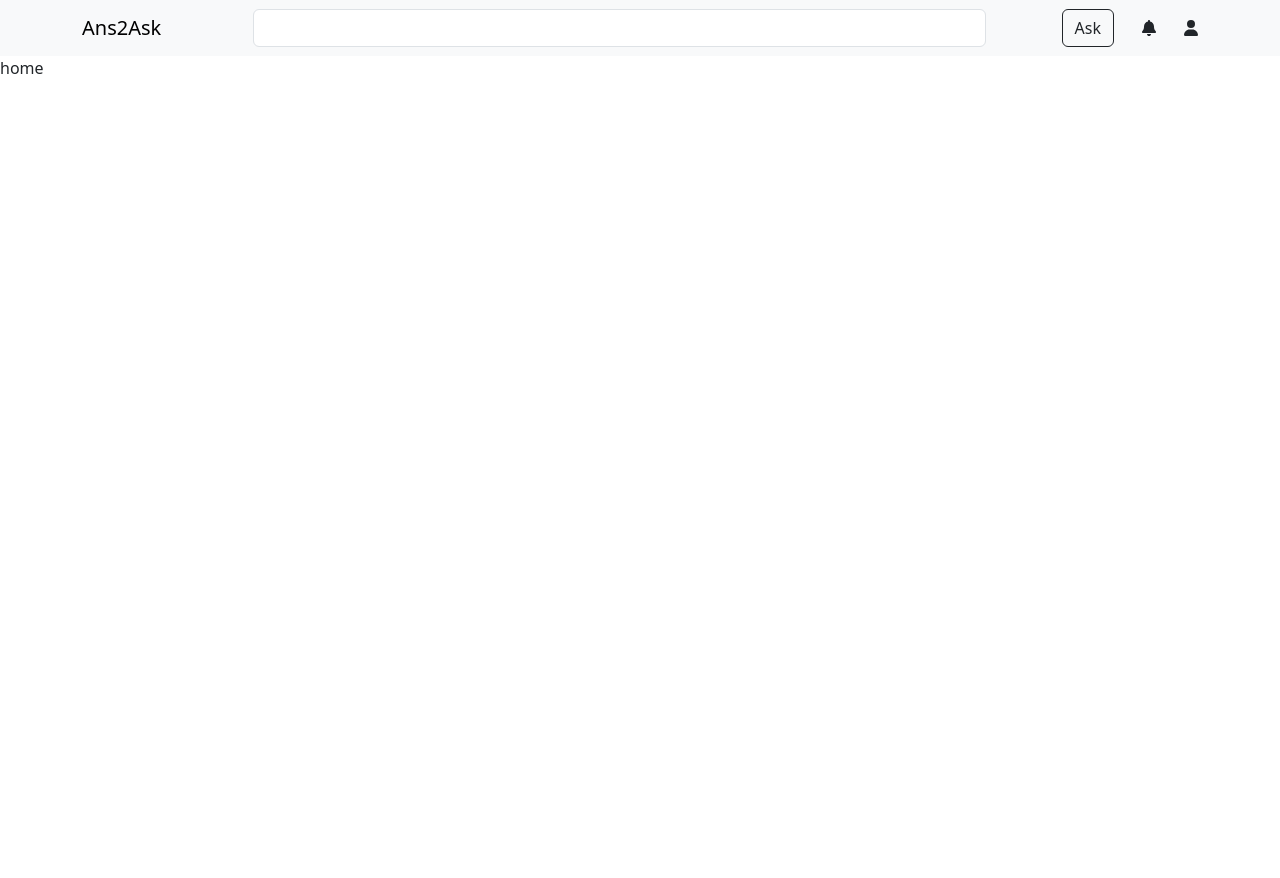
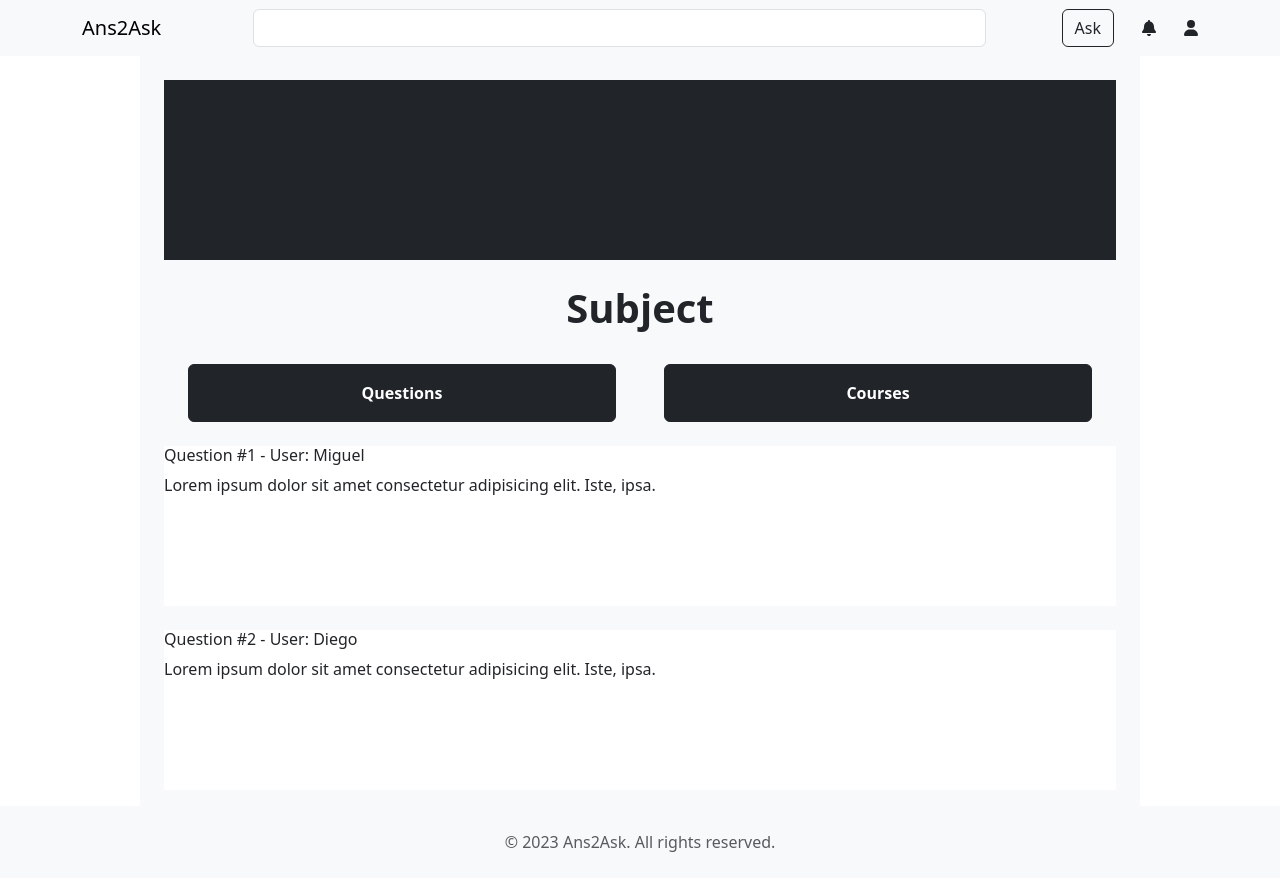
Before and after one commit to maikyh/Ans2Ask, a React (Create React App) app in the folder ans2ask-ui/: page /home in a window 1280 px wide. Before the commit the page ends 800 px from the top, so only its background shows below. Built offline with nearby package versions, Linux system fonts and the light colour scheme.

Commit message:
Added the footer, and Question component on home

```diff
--- a/ans2ask-ui/src/components/Footer/Footer.jsx
+++ b/ans2ask-ui/src/components/Footer/Footer.jsx
@@ -0,0 +1,14 @@
+import React from "react";
+import "./Footer.css";
+
+export default function Footer() {
+    return (
+        <footer className="bg-light py-4">
+            <div className="container text-center">
+                <p className="text-muted mb-0">
+                    &copy; {new Date().getFullYear()} Ans2Ask. All rights reserved.
+                </p>
+            </div>
+        </footer>
+    );
+  }
--- a/ans2ask-ui/src/components/Home/Home.css
+++ b/ans2ask-ui/src/components/Home/Home.css
@@ -0,0 +1,14 @@
+.custom-container-home {
+    max-width: 1000px;
+    max-height: 1000px;
+    height: 100%;
+    width: 100%;
+}
+
+.custom-margin-home {
+    height: 750px;
+}
+
+.subjects-section {
+    padding: 90px;
+}
--- a/ans2ask-ui/src/components/Home/Home.jsx
+++ b/ans2ask-ui/src/components/Home/Home.jsx
@@ -1,12 +1,32 @@
 import React from "react";
 import Navbar from "../Navbar/Navbar";
+import Footer from "../Footer/Footer";
+import Question from "../Question/Question";
 import "./Home.css";
 
 export default function Home() {
   return (
     <div className="home">
         <Navbar/>
-        home
+        <div className="d-flex justify-content-center align-items-center custom-margin-home">
+            <div className="custom-container-home bg-light p-4">
+                <div className="subjects-section bg-dark mb-4"></div>
+
+                <h1 className="text-center mb-2 fw-bold">Subject</h1>
+
+                <div className="d-flex">
+                  <button className="btn btn-dark w-100 d-block fw-bold m-4 p-3">Questions</button>
+                  <button className="btn btn-dark w-100 d-block fw-bold m-4 p-3">Courses</button>
+                </div>
+
+                <div className="">
+                    <Question id={1} user={"Miguel"} />
+                    <Question id={2} user={"Diego"} />
+                </div>
+
+            </div>
+        </div>
+        <Footer/>
     </div>
   );
 }
--- /dev/null
+++ b/ans2ask-ui/src/components/Question/Question.css
@@ -0,0 +1,3 @@
+.question-card {
+    height: 160px;
+}
--- /dev/null
+++ b/ans2ask-ui/src/components/Question/Question.jsx
@@ -0,0 +1,19 @@
+import React from "react";
+import "./Question.css";
+
+export default function Question({id, user}) {
+  return (
+    <div className="question">
+        <div className="question-card bg-white mb-4">
+            <h6>
+                Question #{id} - User: {user}
+            </h6>
+            <p>
+                Lorem ipsum dolor sit amet consectetur adipisicing elit. Iste, ipsa.
+            </p>
+        </div>
+        <div>
+        </div>
+    </div>
+  );
+}
```
